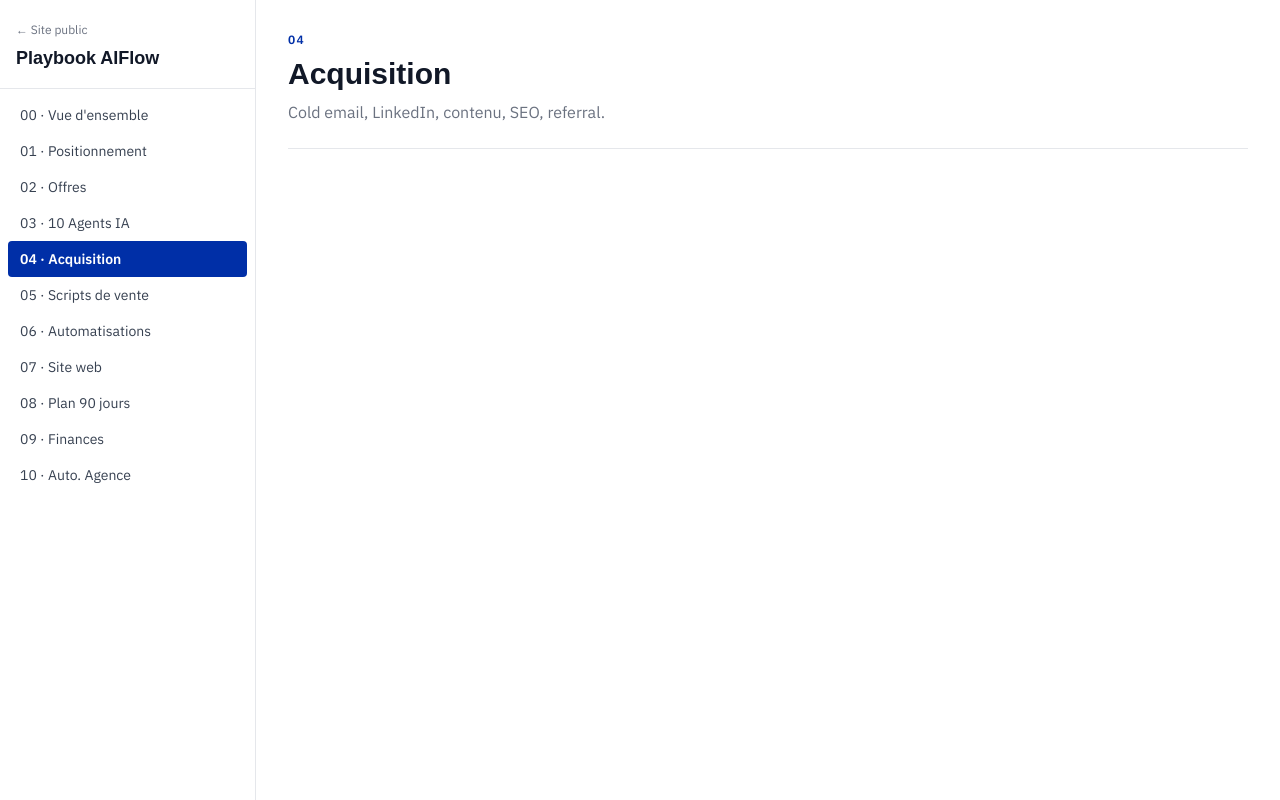
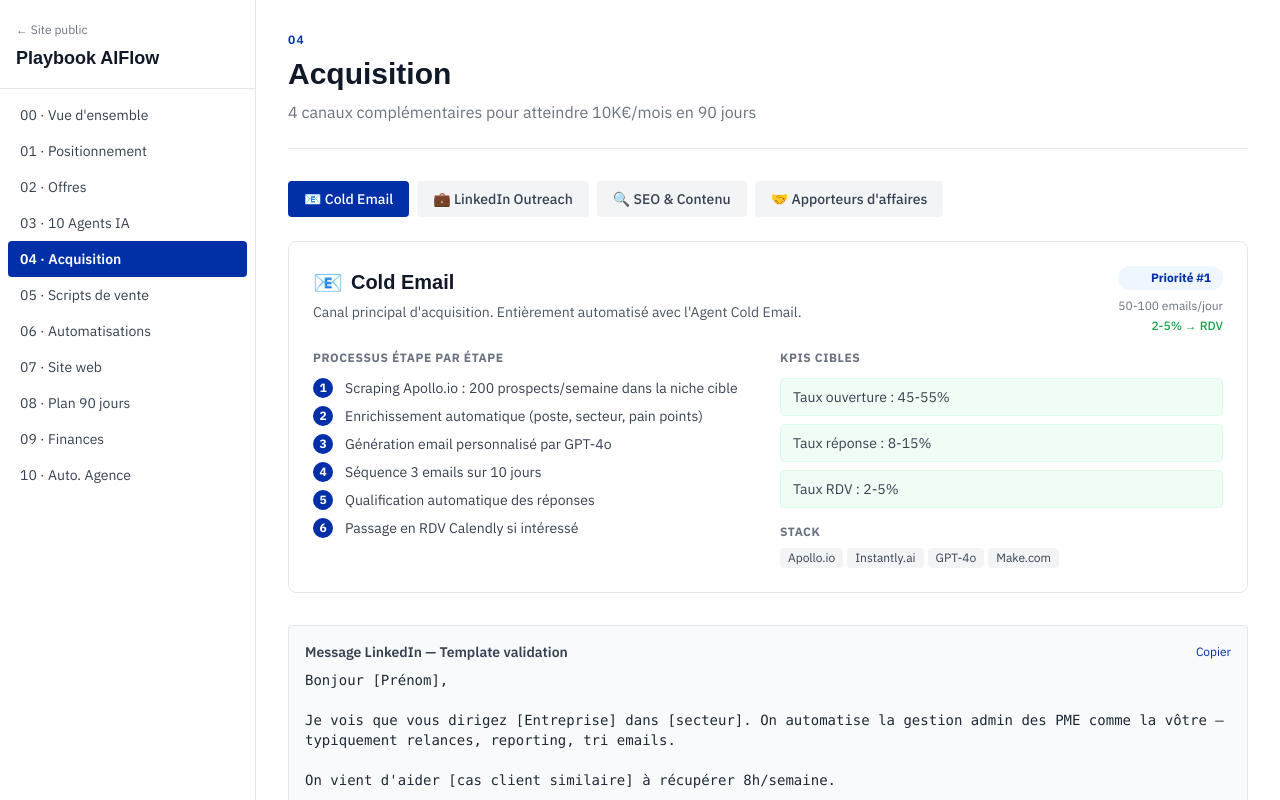
Before and after one commit to brunotkevin222-ops/aiflow-france, a React (Create React App) app: page /playbook in a window 1280 px wide. Both pictures are taken after a click on the button "04 · Acquisition". Built offline with nearby package versions, Linux system fonts and the light colour scheme; a web font is replaced by a local one.

Commit message:
Update AcquisitionSection.jsx

```diff
--- a/src/components/playbook/AcquisitionSection.jsx
+++ b/src/components/playbook/AcquisitionSection.jsx
@@ -1,4 +1,157 @@
-import React from "react";
-import { SectionHeader } from "../../pages/Playbook";
-const AcquisitionSection = () => (<div><SectionHeader index="04" title="Acquisition" subtitle="Cold email, LinkedIn, contenu, SEO, referral." /></div>);
+import React, { useState } from "react";
+import { SectionHeader, CopyBlock } from "../../pages/Playbook";
+
+const CHANNELS = [
+  {
+    id: "cold-email",
+    name: "Cold Email",
+    icon: "📧",
+    priority: "Priorité #1",
+    volume: "50-100 emails/jour",
+    conversion: "2-5% → RDV",
+    description: "Canal principal d'acquisition. Entièrement automatisé avec l'Agent Cold Email.",
+    steps: [
+      "Scraping Apollo.io : 200 prospects/semaine dans la niche cible",
+      "Enrichissement automatique (poste, secteur, pain points)",
+      "Génération email personnalisé par GPT-4o",
+      "Séquence 3 emails sur 10 jours",
+      "Qualification automatique des réponses",
+      "Passage en RDV Calendly si intéressé",
+    ],
+    kpis: ["Taux ouverture : 45-55%", "Taux réponse : 8-15%", "Taux RDV : 2-5%"],
+    tools: ["Apollo.io", "Instantly.ai", "GPT-4o", "Make.com"],
+  },
+  {
+    id: "linkedin",
+    name: "LinkedIn Outreach",
+    icon: "💼",
+    priority: "Priorité #2",
+    volume: "20-30 connexions/jour",
+    conversion: "5-10% → RDV",
+    description: "Approche plus personnalisée, taux de conversion plus élevé. Complémentaire au cold email.",
+    steps: [
+      "Recherche Sales Navigator : DRH, DAF, Dirigeants PME",
+      "Connexion avec note personnalisée",
+      "Message 1 : valeur immédiate (exemple concret de gain)",
+      "Message 2 (J+3) : cas client similaire",
+      "Message 3 (J+7) : CTA direct pour démo",
+      "Suivi dans CRM HubSpot",
+    ],
+    kpis: ["Taux d'acceptation : 25-35%", "Taux de réponse : 15-20%", "Taux RDV : 5-10%"],
+    tools: ["Sales Navigator", "Dux-Soup", "HubSpot", "Slack"],
+  },
+  {
+    id: "seo",
+    name: "SEO & Contenu",
+    icon: "🔍",
+    priority: "Priorité #3",
+    volume: "2 articles/semaine",
+    conversion: "Long terme — 3-6 mois",
+    description: "Génération de leads entrants qualifiés sur le long terme. ROI exponentiel.",
+    steps: [
+      "Mots-clés : 'automatisation IA PME France', 'agent IA [secteur]'",
+      "Articles de 1500+ mots générés + relus par humain",
+      "Optimisation SEO technique (Core Web Vitals)",
+      "Backlinks via partenariats cabinets comptables",
+      "Google Business Profile optimisé",
+    ],
+    kpis: ["Objectif : 5 000 visiteurs/mois à M+6", "Taux de conversion : 0.5-1%", "25-50 leads/mois organiques"],
+    tools: ["Ahrefs", "GPT-4o", "WordPress", "Agent Contenu"],
+  },
+  {
+    id: "referral",
+    name: "Apporteurs d'affaires",
+    icon: "🤝",
+    priority: "Priorité #4",
+    volume: "3-5 partenaires actifs",
+    conversion: "Leads chauds — 30-40%",
+    description: "Les leads les plus qualifiés. Partenariats avec cabinets comptables, ESN, consultants RH.",
+    steps: [
+      "Identifier 20 cabinets comptables dans la région cible",
+      "Pitch partenariat : 10% de commission sur contrat signé",
+      "Kit partenaire (one-pager, cas clients, FAQ)",
+      "Suivi trimestriel des apporteurs actifs",
+    ],
+    kpis: ["Objectif : 2 deals/mois via apporteurs à M+3", "Commission : 10% première année", "CLV partenaire > 5 000€/an"],
+    tools: ["HubSpot", "Notion", "DocuSign"],
+  },
+];
+
+const AcquisitionSection = () => {
+  const [active, setActive] = useState("cold-email");
+  const channel = CHANNELS.find(c => c.id === active);
+
+  return (
+    <div>
+      <SectionHeader index="04" title="Acquisition" subtitle="4 canaux complémentaires pour atteindre 10K€/mois en 90 jours" />
+
+      <div className="flex gap-2 mb-6 flex-wrap">
+        {CHANNELS.map(c => (
+          <button
+            key={c.id}
+            onClick={() => setActive(c.id)}
+            className={`flex items-center gap-1 px-4 py-2 rounded text-sm font-medium transition-colors ${
+              active === c.id ? "bg-[#002FA7] text-white" : "bg-gray-100 text-gray-700 hover:bg-gray-200"
+            }`}
+          >
+            {c.icon} {c.name}
+          </button>
+        ))}
+      </div>
+
+      {channel && (
+        <div className="border border-gray-200 rounded-lg p-6 mb-8">
+          <div className="flex items-start justify-between mb-4">
+            <div>
+              <div className="flex items-center gap-2 mb-1">
+                <span className="text-2xl">{channel.icon}</span>
+                <h3 className="font-clash text-xl font-bold text-gray-900">{channel.name}</h3>
+              </div>
+              <p className="text-gray-600 text-sm">{channel.description}</p>
+            </div>
+            <div className="text-right flex-shrink-0 ml-4">
+              <div className="text-xs font-bold text-[#002FA7] bg-blue-50 px-3 py-1 rounded-full">{channel.priority}</div>
+              <div className="text-xs text-gray-500 mt-2">{channel.volume}</div>
+              <div className="text-xs text-green-600 font-medium mt-1">{channel.conversion}</div>
+            </div>
+          </div>
+
+          <div className="grid grid-cols-1 md:grid-cols-2 gap-6">
+            <div>
+              <div className="text-xs font-bold text-gray-500 uppercase tracking-wider mb-3">Processus étape par étape</div>
+              <ol className="space-y-2">
+                {channel.steps.map((step, i) => (
+                  <li key={i} className="flex gap-3 text-sm text-gray-700">
+                    <span className="flex-shrink-0 w-5 h-5 bg-[#002FA7] text-white rounded-full flex items-center justify-center text-xs font-bold">{i + 1}</span>
+                    {step}
+                  </li>
+                ))}
+              </ol>
+            </div>
+            <div>
+              <div className="text-xs font-bold text-gray-500 uppercase tracking-wider mb-3">KPIs cibles</div>
+              <div className="space-y-2 mb-4">
+                {channel.kpis.map((kpi, i) => (
+                  <div key={i} className="text-sm text-gray-700 bg-green-50 border border-green-100 px-3 py-2 rounded">{kpi}</div>
+                ))}
+              </div>
+              <div className="text-xs font-bold text-gray-500 uppercase tracking-wider mb-2">Stack</div>
+              <div className="flex flex-wrap gap-1">
+                {channel.tools.map((t, i) => (
+                  <span key={i} className="text-xs bg-gray-100 text-gray-700 px-2 py-0.5 rounded">{t}</span>
+                ))}
+              </div>
+            </div>
+          </div>
+        </div>
+      )}
+
+      <CopyBlock
+        title="Message LinkedIn — Template validation"
+        content={"Bonjour [Prénom],\n\nJe vois que vous dirigez [Entreprise] dans [secteur]. On automatise la gestion admin des PME comme la vôtre — typiquement relances, reporting, tri emails.\n\nOn vient d'aider [cas client similaire] à récupérer 8h/semaine.\n\nVous avez 20 min cette semaine pour voir si c'est pertinent pour vous ?"}
+      />
+    </div>
+  );
+};
+
 export default AcquisitionSection;
```
